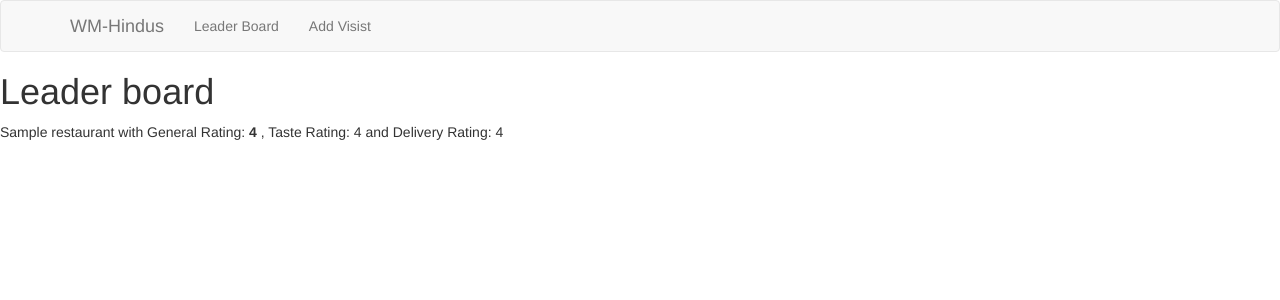
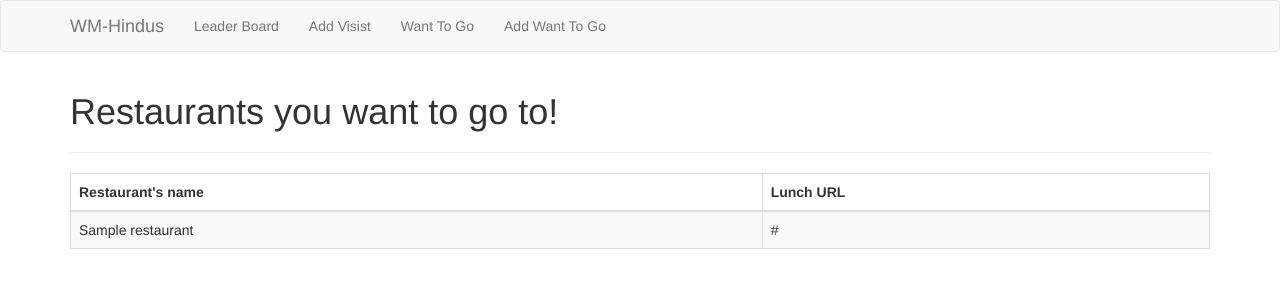
Before and after one commit to puchmichal/indian-food-app, a Flask app: template app/templates/show_want_to_go.html in a window 1280 px wide. Shown: the top 300 px of the page. Run offline with Flask 2, Linux system fonts and the light colour scheme; the template is opened without the code that fills it: most values are stand-ins (such as "Sample title", 1, 10 or a date in 2020); parts of the project's set-up code (start-up, migrations or seed data) failed here and were passed over; some libraries are stand-ins or nearby versions.

Commit message:
adding working want to go

```diff
--- a/app/app.py
+++ b/app/app.py
@@ -39,7 +39,8 @@ def get_all_restaurants():
             "delivery_rating": mean([rating.delivery for rating in restaurant.ratings]),
             "spiciness_rating": mean([rating.spiciness for rating in restaurant.ratings]),
         }
-        for restaurant in restaurants if not restaurant.want_to_go
+        for restaurant in restaurants
+        if not restaurant.want_to_go
     ]
 
     return render_template("leaderboard.html", title="Leader Board", restaurants=restaurants_list)
@@ -76,12 +77,17 @@ def add_rating():
         )
 
         if len(restaurant_in_database) == 0:
-            restaurant = Restaurant(name=request.form.get("name"), url=request.form.get("url"), want_to_go=False)
+            restaurant = Restaurant(
+                name=request.form.get("name"), url=request.form.get("url"), want_to_go=False
+            )
             db.session.add(restaurant)
             db.session.commit()
             restaurant_in_database = list(
                 db.session.query(Restaurant).filter_by(name=request.form.get("name"))
             )
+        elif restaurant_in_database[0].want_to_go:
+            restaurant_in_database[0].want_to_go = False
+            db.session.commit()
 
         restaurant_id = restaurant_in_database[0].id
 
@@ -124,9 +130,7 @@ def add_want_to_go():
                 feedback=feedback,
             )
 
-        restaurant_in_database = [
-            restaurant.name for restaurant in db.session.query(Restaurant)
-        ]
+        restaurant_in_database = [restaurant.name for restaurant in db.session.query(Restaurant)]
 
         if request.form.get("name") in restaurant_in_database:
             feedback = f"You already have been in: {', '.join(missing)}"
@@ -137,7 +141,9 @@ def add_want_to_go():
                 feedback=feedback,
             )
 
-        restaurant = Restaurant(name=request.form.get("name"), url=request.form.get("url"), want_to_go=True)
+        restaurant = Restaurant(
+            name=request.form.get("name"), url=request.form.get("website"), want_to_go=True
+        )
         db.session.add(restaurant)
         db.session.commit()
 
@@ -157,20 +163,16 @@ def want_to_go():
     restaurants_list = [
         {
             "name": restaurant.name,
-            "general_rating": mean(
-                [mean([rating.delivery, rating.taste]) for rating in restaurant.ratings]
-            ),
-            "taste_rating": mean([rating.taste for rating in restaurant.ratings]),
-            "delivery_rating": mean([rating.delivery for rating in restaurant.ratings]),
+            "url": restaurant.url,
         }
-        for restaurant in restaurants if restaurant.want_to_go
+        for restaurant in restaurants
+        if restaurant.want_to_go
     ]
 
     if len(restaurants_list) == 0:
         return "No restaurants to want to go to :C"
 
     return render_template("show_want_to_go.html", title="Want to go", restaurants=restaurants_list)
-
 
 
 @app.route("/admin_panel")
--- a/app/templates/add_want_to_go.html
+++ b/app/templates/add_want_to_go.html
@@ -15,7 +15,7 @@
                     {% endif %}
                     <div class="form-group">
                         <label>Restaurant name</label>
-                        <input type="text" name="name" id="name" placeholder="Enter name of restaurant">
+                        <input type="text" name="name" id="name" placeholder="Enter name of restaurant",  class="form-control">
                     </div>
 
                     <div class="form-group">
--- a/app/templates/base.html
+++ b/app/templates/base.html
@@ -26,6 +26,8 @@
                     <ul class="nav navbar-nav">
                         <li><a href="/">Leader Board</a></li>
                         <li><a href="/add_visit">Add Visist</a></li>
+                        <li><a href="/want_to_go">Want To Go</a></li>
+                        <li><a href="/add_want_to_go">Add Want To Go</a></li>
                     </ul>
                 </div>
             </div>
--- a/app/templates/show_want_to_go.html
+++ b/app/templates/show_want_to_go.html
@@ -2,8 +2,26 @@
 
 
 {% block content %}
-    <h1>Leader board</h1>
-    {% for restaurant in restaurants %}
-    <div><p>{{ restaurant["name"] }} with General Rating: <b>{{ restaurant["general_rating"] }}</b> , Taste Rating: {{ restaurant["taste_rating"] }} and Delivery Rating: {{ restaurant["delivery_rating"] }}</p></div>
-    {% endfor %}
+
+
+<div class=container>
+    <h1>Restaurants you want to go to!</h1>
+    <hr>
+    <table cellspacing=0 class="table table-bordered table-hover table-striped sortable" id="want_to_go"
+           width=100%>
+        <thead>
+        <tr>
+            <th>Restaurant's name
+            <th>Lunch URL
+
+        <tbody>
+        {% for restaurant in restaurants %}
+        <tr>
+            <td>{{ restaurant["name"] }}
+            <td>{{ restaurant["url"] }}
+
+        {% endfor %}
+    </table>
+</div>
+
 {% endblock %}
```
